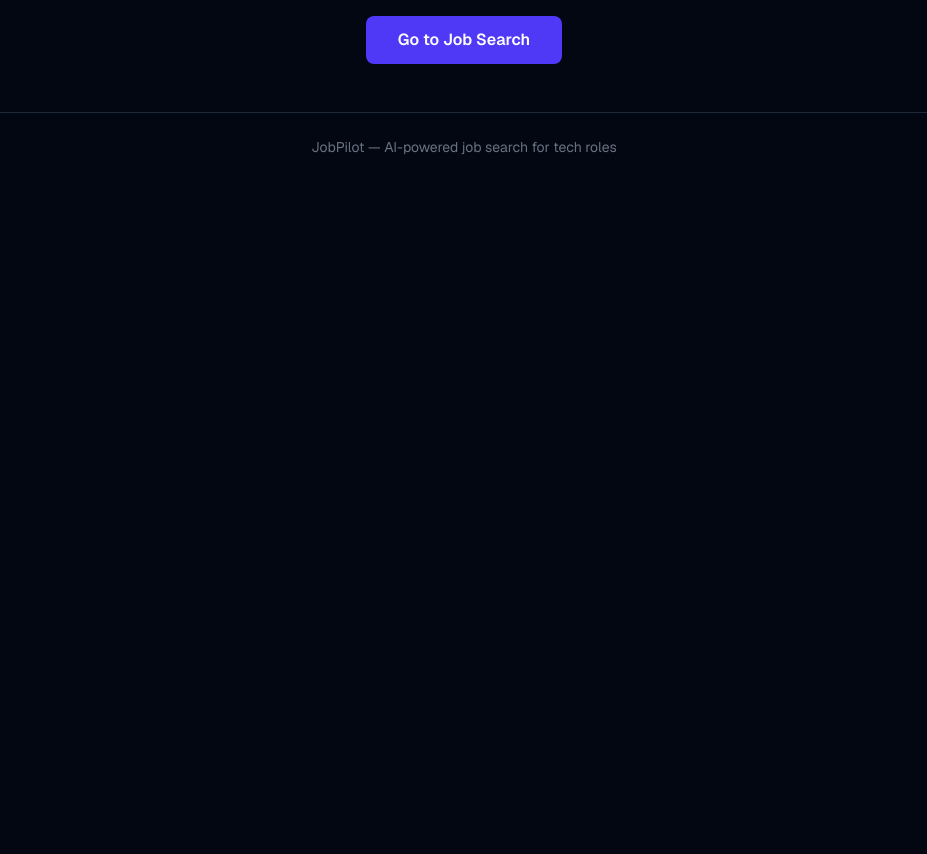
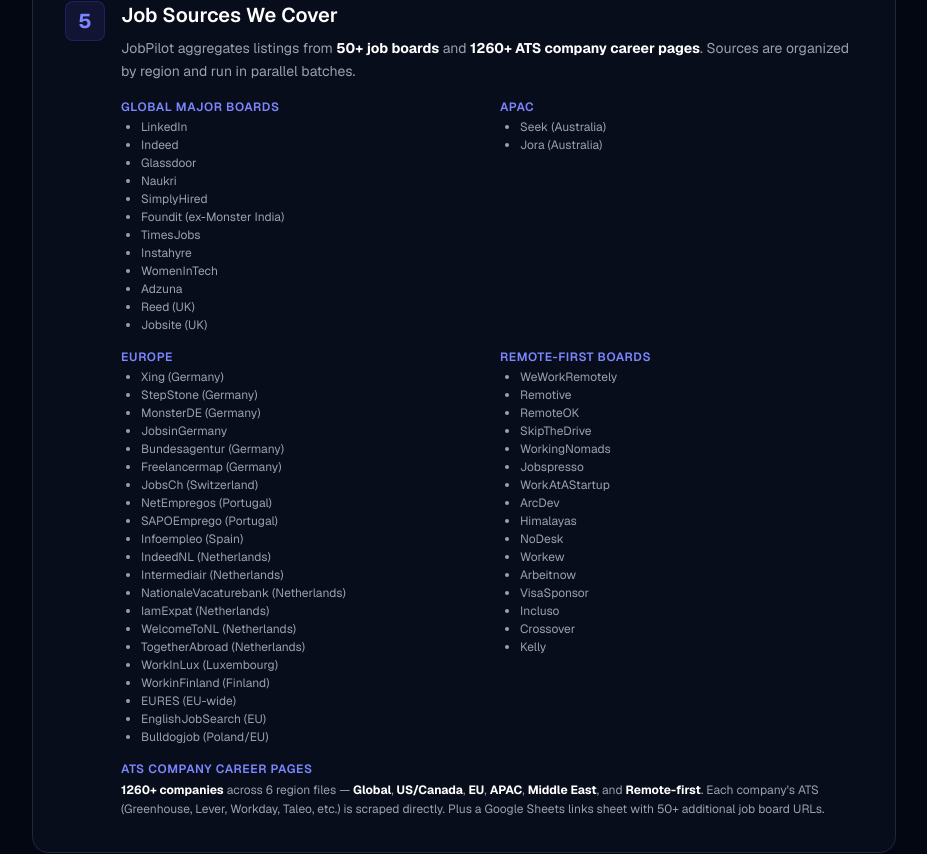
Before and after one commit to kamneemaran/job-search-agent, a Next.js app in the folder web/: page /guide in a window 1280 px wide. Shown: the part 1520-2374 px from the top of the page, without its empty margins (176-1103 px from the left). Before the commit the page ends 1701 px from the top, so only its background shows below. Built offline with nearby package versions, Linux system fonts and the light colour scheme; no server answers.

Commit message:
Add APAC search category (Seek, Jora) and Xing/JobsCh/JobsinGermany to Europe; add Job Sources section to Guide

```diff
--- a/web/src/app/guide/page.tsx
+++ b/web/src/app/guide/page.tsx
@@ -96,6 +96,108 @@
         </section>
       </div>
 
+      {/* Section 5 */}
+      <section className="rounded-2xl border border-gray-800 bg-gray-900/40 p-8">
+        <div className="flex items-start gap-4">
+          <span className="flex h-10 w-10 shrink-0 items-center justify-center rounded-lg bg-indigo-500/10 text-xl text-indigo-400 font-bold border border-indigo-500/20">5</span>
+          <div className="space-y-2 w-full">
+            <h2 className="text-xl font-semibold text-white">Job Sources We Cover</h2>
+            <p className="text-gray-400 text-sm leading-relaxed">
+              JobPilot aggregates listings from <strong className="text-white">50+ job boards</strong> and <strong className="text-white">1260+ ATS company career pages</strong>. Sources are organized by region and run in parallel batches.
+            </p>
+
+            <div className="mt-4 grid grid-cols-1 md:grid-cols-2 gap-4 text-sm">
+              {/* Global / Major Boards */}
+              <div className="space-y-1">
+                <h3 className="text-indigo-400 font-semibold text-xs uppercase tracking-wider">Global Major Boards</h3>
+                <ul className="list-disc pl-5 text-gray-400 space-y-0.5 text-xs">
+                  <li>LinkedIn</li>
+                  <li>Indeed</li>
+                  <li>Glassdoor</li>
+                  <li>Naukri</li>
+                  <li>SimplyHired</li>
+                  <li>Foundit (ex-Monster India)</li>
+                  <li>TimesJobs</li>
+                  <li>Instahyre</li>
+                  <li>WomenInTech</li>
+                  <li>Adzuna</li>
+                  <li>Reed (UK)</li>
+                  <li>Jobsite (UK)</li>
+                </ul>
+              </div>
+
+              {/* APAC */}
+              <div className="space-y-1">
+                <h3 className="text-indigo-400 font-semibold text-xs uppercase tracking-wider">APAC</h3>
+                <ul className="list-disc pl-5 text-gray-400 space-y-0.5 text-xs">
+                  <li>Seek (Australia)</li>
+                  <li>Jora (Australia)</li>
+                </ul>
+              </div>
+
+              {/* Europe */}
+              <div className="space-y-1">
+                <h3 className="text-indigo-400 font-semibold text-xs uppercase tracking-wider">Europe</h3>
+                <ul className="list-disc pl-5 text-gray-400 space-y-0.5 text-xs">
+                  <li>Xing (Germany)</li>
+                  <li>StepStone (Germany)</li>
+                  <li>MonsterDE (Germany)</li>
+                  <li>JobsinGermany</li>
+                  <li>Bundesagentur (Germany)</li>
+                  <li>Freelancermap (Germany)</li>
+                  <li>JobsCh (Switzerland)</li>
+                  <li>NetEmpregos (Portugal)</li>
+                  <li>SAPOEmprego (Portugal)</li>
+                  <li>Infoempleo (Spain)</li>
+                  <li>IndeedNL (Netherlands)</li>
+                  <li>Intermediair (Netherlands)</li>
+                  <li>NationaleVacaturebank (Netherlands)</li>
+                  <li>IamExpat (Netherlands)</li>
+                  <li>WelcomeToNL (Netherlands)</li>
+                  <li>TogetherAbroad (Netherlands)</li>
+                  <li>WorkInLux (Luxembourg)</li>
+                  <li>WorkinFinland (Finland)</li>
+                  <li>EURES (EU-wide)</li>
+                  <li>EnglishJobSearch (EU)</li>
+                  <li>Bulldogjob (Poland/EU)</li>
+                </ul>
+              </div>
+
+              {/* Remote-First Boards */}
+              <div className="space-y-1">
+                <h3 className="text-indigo-400 font-semibold text-xs uppercase tracking-wider">Remote-First Boards</h3>
+                <ul className="list-disc pl-5 text-gray-400 space-y-0.5 text-xs">
+                  <li>WeWorkRemotely</li>
+                  <li>Remotive</li>
+                  <li>RemoteOK</li>
+                  <li>SkipTheDrive</li>
+                  <li>WorkingNomads</li>
+                  <li>Jobspresso</li>
+                  <li>WorkAtAStartup</li>
+                  <li>ArcDev</li>
+                  <li>Himalayas</li>
+                  <li>NoDesk</li>
+                  <li>Workew</li>
+                  <li>Arbeitnow</li>
+                  <li>VisaSponsor</li>
+                  <li>Incluso</li>
+                  <li>Crossover</li>
+                  <li>Kelly</li>
+                </ul>
+              </div>
+            </div>
+
+            {/* Company ATS sources */}
+            <div className="mt-4">
+              <h3 className="text-indigo-400 font-semibold text-xs uppercase tracking-wider mb-1">ATS Company Career Pages</h3>
+              <p className="text-gray-400 text-xs leading-relaxed">
+                <strong className="text-white">1260+ companies</strong> across 6 region files — <strong className="text-white">Global</strong>, <strong className="text-white">US/Canada</strong>, <strong className="text-white">EU</strong>, <strong className="text-white">APAC</strong>, <strong className="text-white">Middle East</strong>, and <strong className="text-white">Remote-first</strong>. Each company's ATS (Greenhouse, Lever, Workday, Taleo, etc.) is scraped directly. Plus a Google Sheets links sheet with 50+ additional job board URLs.
+              </p>
+            </div>
+          </div>
+        </div>
+      </section>
+
       <div className="text-center mt-12">
         <Link
           href="/search"
--- a/web/src/app/search/page.tsx
+++ b/web/src/app/search/page.tsx
@@ -49,7 +49,8 @@
   const CATEGORY_MAP: Record<string, string[]> = {
     "Remote": ["WeWorkRemotely", "Remotive", "LinkedIn", "RemoteOK", "Himalayas", "NoDesk", "WorkAtStartup", "ArcDev", "WorkingNomads"],
     "India": ["Naukri", "Instahyre", "FoundIt", "TimesJobs", "Indeed"],
-    "Europe": ["Arbeitnow", "IamExpat", "TogetherAbroad", "EURES", "StepStone", "InfoJobs", "Bundesagentur", "WelcomeToNL", "WorkInFinland", "WorkInLux"],
+    "Europe": ["Arbeitnow", "IamExpat", "TogetherAbroad", "EURES", "StepStone", "InfoJobs", "Bundesagentur", "WelcomeToNL", "WorkInFinland", "WorkInLux", "Xing", "JobsCh", "JobsinGermany"],
+    "APAC": ["Seek", "Jora"],
     "Global": ["LinkedIn", "Indeed", "Glassdoor", "VisaSponsor"]
   };
 
```
